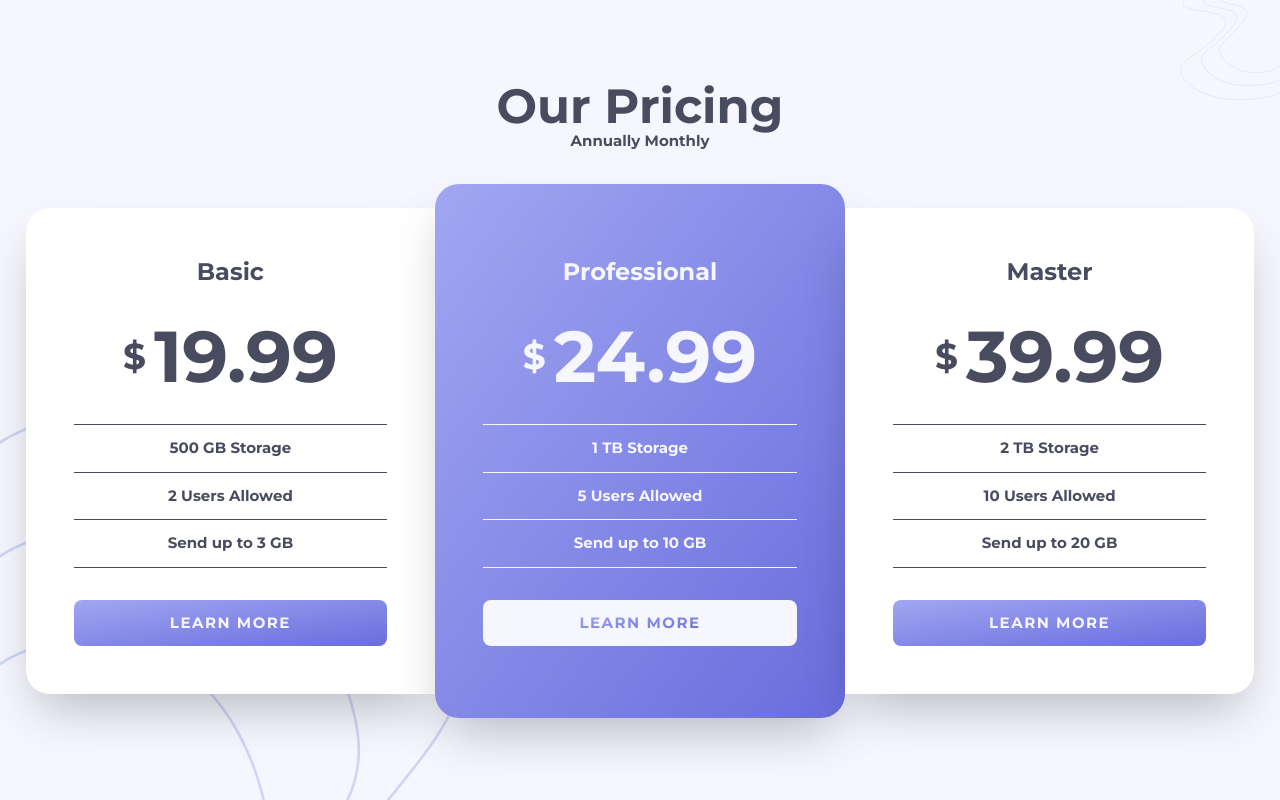
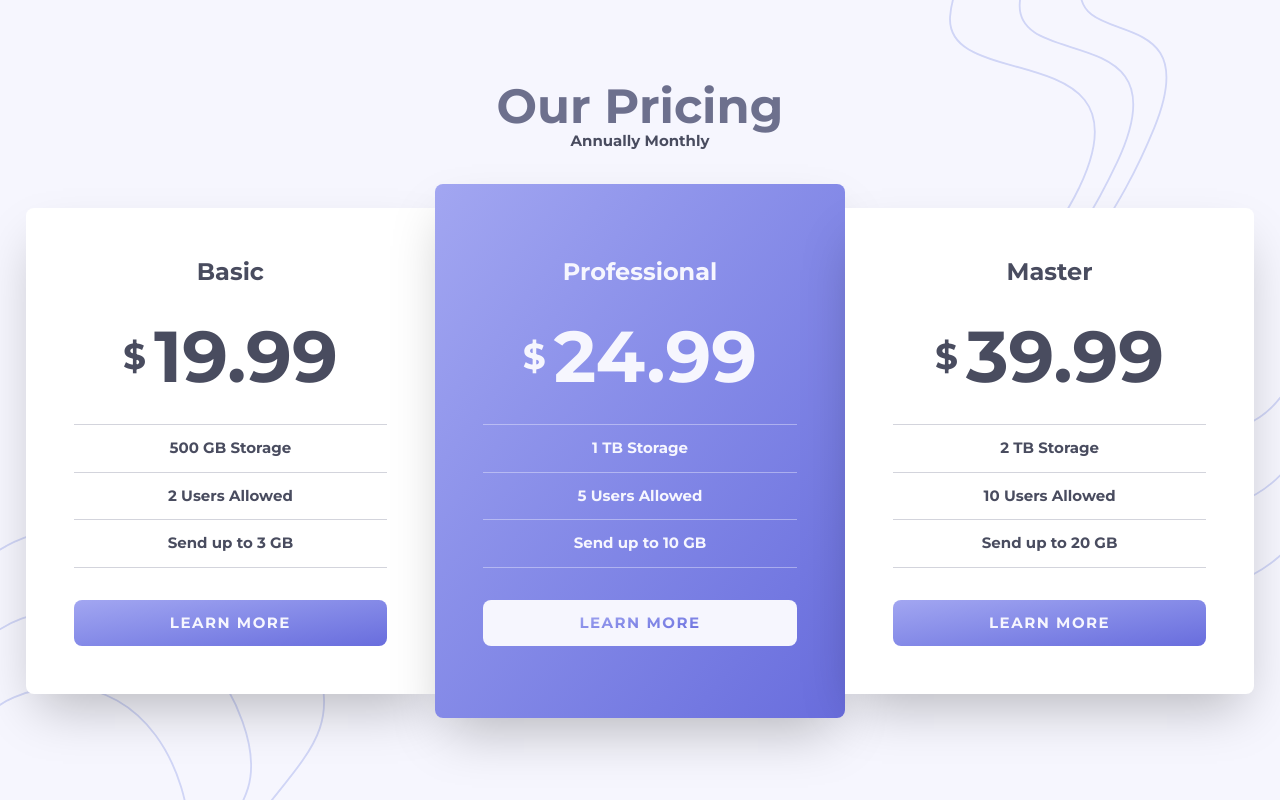
Before and after one commit to lilKriT/fem-pricing-component-with-toggle, a Next.js app: page / in a window 1280 px wide. Built offline with nearby package versions, Linux system fonts and the light colour scheme.

Commit message:
Styling.

```diff
--- a/app/_components/Card.tsx
+++ b/app/_components/Card.tsx
@@ -10,8 +10,8 @@ interface IProps {
 const Card = ({ isPremium, title, price, features }: IProps) => {
   return (
     <article
-      className={`${isPremium ? "row-start-1 row-end-4 gradient py-18 text-blue-50 rounded-3xl" : "row-start-2 bg-white"}
-      text-center flex flex-col gap-8 justify-center px-12 py-8 first:rounded-l-3xl last:rounded-r-3xl
+      className={`${isPremium ? "row-start-1 row-end-4 gradient py-18 text-blue-50 rounded-lg" : "row-start-2 bg-white"}
+      text-center flex flex-col gap-8 justify-center px-12 py-8 first:rounded-l-lg last:rounded-r-lg
       shadow-2xl`}
     >
       <h2 className="text-2xl">{title}</h2>
@@ -22,7 +22,10 @@ const Card = ({ isPremium, title, price, features }: IProps) => {
       {/* Features */}
       <div>
         {features.map((f, idx) => (
-          <p key={idx} className="border-t last-of-type:border-b py-3">
+          <p
+            key={idx}
+            className={`${isPremium ? "border-blue-50/40" : "border-gray-650/30"} border-t last-of-type:border-b py-3`}
+          >
             {f}
           </p>
         ))}
--- a/app/page.tsx
+++ b/app/page.tsx
@@ -30,11 +30,11 @@ export default function Home() {
   return (
     <section
       className="min-h-dvh bg-[url('/bg-bottom.svg'),url('/bg-top.svg')] bg-no-repeat
-    bg-position-[left_0px_bottom_0px,right_0px_top_0px] bg-size-[auto_400px,100px_100px]
+    bg-position-[left_0px_bottom_0px,right_0px_top_0px] bg-size-[auto_35%,auto_75%]
     flex justify-center items-center"
     >
       <div className="flex flex-col justify-center items-center mx-[2%] my-16 w-full max-w-7xl">
-        <h1 className="text-5xl text-gray-700">Our Pricing</h1>
+        <h1 className="text-5xl text-gray-650">Our Pricing</h1>
         <p> Annually Monthly</p>
 
         {/* Cards */}
```
